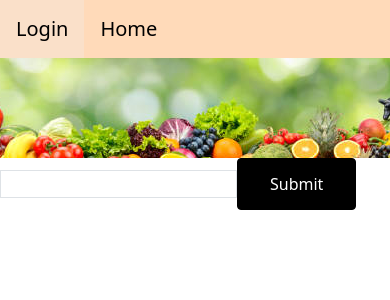
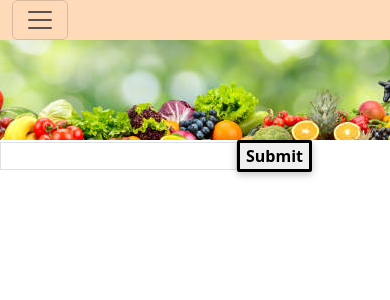
Before and after one commit to raklan/RecipeShare, a Vue app in the folder RecipeShare-Frontend/: page /admin in a window 390 px wide. Shown: the top 300 px of the page. Built offline with nearby package versions, Linux system fonts and the light colour scheme.

Commit message:
Start of mobile view

```diff
--- a/RecipeShare-Frontend/src/components/Button.vue
+++ b/RecipeShare-Frontend/src/components/Button.vue
@@ -12,28 +12,45 @@
 </template>
 
 <style scoped>
-.button {
-  --bg: #000;
-  --hover-bg: peachpuff;
-  --hover-text: #000;
-  color: #fff;
-  cursor: pointer;
-  border: 1px solid var(--bg);
-  border-radius: 4px;
-  padding: 0.8em 2em;
-  background: var(--bg);
-  transition: 0.2s;
+button {
+  display: inline-block;
+  text-align: center;
+  font-weight: bold;
+  border: 3px solid black;
+  border-radius: 2px;
+  position: relative;
+  box-shadow: 0 2px 10px rgba(0, 0, 0, 0.16), 0 3px 6px rgba(0, 0, 0, 0.1);
+  color: black;
+  text-decoration: none;
+  transition: 0.3s ease all;
+  z-index: 1;
 }
 
-.button:hover {
-  color: var(--hover-text);
-  transform: translate(-0.25rem, -0.25rem);
-  background: var(--hover-bg);
-  box-shadow: 0.25rem 0.25rem var(--bg);
+button:before {
+  transition: 0.5s all ease;
+  position: absolute;
+  top: 0;
+  left: 50%;
+  right: 50%;
+  bottom: 0;
+  opacity: 0;
+  content: '';
+  background-color: peachpuff;
+  z-index: -1;
 }
 
-.button:active {
-  transform: translate(0);
-  box-shadow: none;
+button:hover, button:focus {
+  color: black;
+}
+
+button:hover:before, button:focus:before {
+  transition: 0.5s all ease;
+  left: 0;
+  right: 0;
+  opacity: 1;
+}
+
+button:active {
+  transform: scale(0.9);
 }
 </style>
--- a/RecipeShare-Frontend/src/components/Home.vue
+++ b/RecipeShare-Frontend/src/components/Home.vue
@@ -110,7 +110,7 @@
 
 <template>
     <div>
-        <h1>Hello, {{ props.user.username ? props.user.username : "friend" }}!</h1>
+        <h1>Hello, {{ props.user.username ?? "friend" }}!</h1>
         <DataTable class="table table-responsive table-nowrap table-row-border table-hover table-compact"
             :options="vm.dtOptions" :data="vm.recipes"></DataTable>
     </div>
--- a/RecipeShare-Frontend/src/components/RecipeEditor.vue
+++ b/RecipeShare-Frontend/src/components/RecipeEditor.vue
@@ -68,13 +68,13 @@
     }
 }
 
-function loadCategories(){
+function loadCategories() {
     fetch(`${props.apiUrl}/categories`)
         .then(resp => resp.json())
         .then(apiObj => {
-        if(apiObj && apiObj.data){
+            if (apiObj && apiObj.data) {
                 vm.categoryOptions = apiObj.data
-        }else{
+            } else {
                 alert(apiObj.error?.message)
             }
         })
@@ -113,22 +113,21 @@
 
 <template>
     <Button @click="save">Save</Button>
-    <div id="editor" class="d-flex justify-content-around">
-        <div id="recipe-details">
-            <div id="recipe-name" class="mb-6">
+    <div id="editor" class="container-sm mb-3">
+        <div class="row">
+            <div id="recipe-details" class="col-md">
+                <div id="recipe-name" class="mb-3">
                     <label for="name">Name:</label>
-                <input id="name" type="text" autocomplete="off"
-                    class="form-control"
-                    v-model="vm.recipe.name" />
+                    <input id="name" type="text" autocomplete="off" class="form-control" v-model="vm.recipe.name" />
                 </div>
-            <div id="recipe-preptime" class="mb-6">
+                <div id="recipe-preptime" class="mb-3">
                     <label for="preptime">Prep
                         Time:</label>
-                <input id="preptime" type="text" autocomplete="off"
-                    class="form-control"
+                    <input id="preptime" type="text" autocomplete="off" class="form-control"
                         v-model="vm.recipe.preptime" />
                 </div>
-            <form @change="diffSelect" id="difficulty-form" class="mb-6">
+                <div class="mb-3">
+                    <form @change="diffSelect" id="difficulty-form">
                         <label>Difficulty</label>
                         <div id="rating-stars" class="rating">
                             <input value="5" name="rating" id="star5" type="radio">
@@ -142,41 +141,32 @@
                             <input value="1" name="rating" id="star1" type="radio">
                             <label for="star1"></label>
                         </div>
-
                     </form>
-            <div id="recipe-cost" class="mb-6">
+                </div>
+                <div id="recipe-cost" class="mb-3">
                     <label for="cost">Cost:
                         (USD)</label>
-                <input type="number"
-                    class="form-control"
-                    id="cost" v-model="vm.recipe.cost" />
+                    <input type="number" class="form-control" id="cost" v-model="vm.recipe.cost" />
                 </div>
-            <div id="category-select">
+                <div id="category-select" class="mb-3">
                     <label for="category-dropdown">Categories</label>
-                <Multiselect id="category-dropdown"
-                    v-model="vm.recipe.categories"
-                    :options="vm.categoryOptions"
-                    :multiple="true"
-                    :close-on-select="false"
-                    :searchable="true"
-                    label="name"
-                    track-by="name"
+                    <Multiselect id="category-dropdown" v-model="vm.recipe.categories" :options="vm.categoryOptions"
+                        :multiple="true" :close-on-select="false" :searchable="true" label="name" track-by="name"
                         placeholder="Choose some categories"></Multiselect>
                 </div>
-            <div id="recipe-name" class="d-flex justify-content-start p-2">
-                <label for="private-checkbox" class="mx-2">Private?</label>
-                <input id="private-checkbox" type="checkbox"
-                    class="form-check"
-                    v-model="vm.recipe.private" />
+                <div id="recipe-name" class="mb-3 d-flex justify-content-start">
+                    <label for="private-checkbox">Private?</label>
+                    <input id="private-checkbox" type="checkbox" class="form-check mx-2" v-model="vm.recipe.private" />
                 </div>
             </div>
 
-        <div id="ingredient-set-editor">
-            <h3 class="text-lg font-bold">Ingredient Sets</h3>
+            <div id="ingredient-set-editor" class="col-md">
+                <h3 class="text-lg fw-bold">Ingredient Sets</h3>
                 <Button class="mb-2" @click="addIngredientSet">Add Set</Button>
                 <div v-for="(is, index) in vm.ingredientSets">
-                <h5 class="font-bold flex items-center">Ingredient Set {{ index + 1 }}
-                    <button @click="removeIngredientSet(index)" class="deleteButton ml-2">
+                    <h5 class="d-flex justify-content-start">
+                        <span class="m-3 fw-bold">Ingredient Set {{ index + 1 }}</span>
+                        <button @click="removeIngredientSet(index)" class="deleteButton m-2">
                             <svg xmlns="http://www.w3.org/2000/svg" fill="none" viewBox="0 0 50 59" class="bin">
                                 <path fill="#B5BAC1"
                                     d="M0 7.5C0 5.01472 2.01472 3 4.5 3H45.5C47.9853 3 50 5.01472 50 7.5V7.5C50 8.32843 49.3284 9 48.5 9H1.5C0.671571 9 0 8.32843 0 7.5V7.5Z">
@@ -191,22 +181,22 @@
                             </svg>
                         </button>
                     </h5>
-                <div class="flex items-center">
-                    <input
-                        class="bg-gray-50 border border-gray-300 text-gray-900 text-sm rounded-lg block w-full p-2.5 dark:bg-gray-700 dark:border-gray-600 dark:placeholder-gray-400 dark:text-white"
-                        autocomplete="off" :id="`addIngredient${index}`" />
-                    <Button class="w-60 ml-2" @click="addIngredient(is, index)">Add Ingredient</Button>
+                    <div class="input-group">
+                        <input class="form-control" placeholder="Add an Ingredient..." autocomplete="off"
+                            :id="`addIngredient${index}`" />
+                        <Button class="text-center" @click="addIngredient(is, index)">Add Ingredient</Button>
                     </div>
                     <p v-for="(ing, i) in is">{{ `${i + 1}: ${ing}` }}</p>
                 </div>
             </div>
 
-        <div id="step-set-editor">
-            <h3 class="text-lg font-bold">Step Sets</h3>
+            <div id="step-set-editor" class="col-md">
+                <h3 class="text-lg fw-bold">Step Sets</h3>
                 <Button class="mb-2" @click="addStepSet">Add Set</Button>
                 <div v-for="(steps, index) in vm.stepSets">
-                <h5 class="font-bold flex items-center">Step Set {{ index + 1 }}
-                    <button @click="removeStepSet(index)" class="deleteButton ml-2">
+                    <h5 class="d-flex justify-content-start">
+                        <span class="m-3 fw-bold">Set {{ index + 1 }}</span>
+                        <button @click="removeStepSet(index)" class="deleteButton m-2">
                             <svg xmlns="http://www.w3.org/2000/svg" fill="none" viewBox="0 0 50 59" class="bin">
                                 <path fill="#B5BAC1"
                                     d="M0 7.5C0 5.01472 2.01472 3 4.5 3H45.5C47.9853 3 50 5.01472 50 7.5V7.5C50 8.32843 49.3284 9 48.5 9H1.5C0.671571 9 0 8.32843 0 7.5V7.5Z">
@@ -221,13 +211,13 @@
                             </svg>
                         </button>
                     </h5>
-                <div class="flex items-center">
-                    <input
-                        class="bg-gray-50 border border-gray-300 text-gray-900 text-sm rounded-lg block w-full p-2.5 dark:bg-gray-700 dark:border-gray-600 dark:placeholder-gray-400 dark:text-white"
+                    <div class="input-group">
+                        <input class="form-control" autocomplete="off" placeholder="Add a Step..."
                             :id="`addStep${index}`" />
-                    <Button class="w-60 ml-2" @click="addStep(steps, index)">Add Step</Button>
+                        <Button class="text-center" @click="addStep(steps, index)">Add Step</Button>
                     </div>
                     <p v-for="(step, i) in steps">{{ `${i + 1}: ${step}` }}</p>
+                </div>
             </div>
         </div>
     </div>
@@ -238,7 +228,7 @@
 
 <style scoped>
 .rating {
-    display: inline-block;
+    display:inline;
 }
 
 .rating input {
@@ -280,24 +270,29 @@
     position: relative;
     overflow: hidden;
 }
+
 .deleteButton svg {
     width: 44%;
 }
+
 .deleteButton:hover {
     background-color: rgb(237, 56, 56);
     overflow: visible;
 }
+
 .bin path {
     transition: all 0.2s;
 }
+
 .deleteButton:hover .bin path {
     fill: #fff;
 }
+
 .deleteButton:active {
     transform: scale(0.98);
 }
+
 .deleteButton:hover .tooltip {
     opacity: 1;
 }
-
 </style>
--- a/RecipeShare-Frontend/src/components/TopNav.vue
+++ b/RecipeShare-Frontend/src/components/TopNav.vue
@@ -1,5 +1,5 @@
 <script setup>
-import {computed} from 'vue'
+import { computed } from 'vue'
 
 const props = defineProps({
   navLinks: {
@@ -14,20 +14,27 @@
   const dontShowUser = ['/login', '/register']
   const dontShowAnonymous = ['/newRecipe']
 
-  if(props.isLoggedIn === true){
+  if (props.isLoggedIn === true) {
     return props.navLinks.filter(link => !dontShowUser.includes(link.route))
-  }else{
+  } else {
     return props.navLinks.filter(link => !dontShowAnonymous.includes(link.route))
   }
 })
-
 </script>
 
 <template>
-    <nav>
+  <nav class="navbar sticky-top navbar-expand-md">
+    <div class="container-fluid">
+      <button class="navbar-toggler" type="button" data-bs-toggle="collapse" data-bs-target="#navbarSupportedContent"
+        aria-controls="navbarSupportedContent" aria-expanded="false" aria-label="Toggle navigation">
+        <span class="navbar-toggler-icon"></span>
+      </button>
+      <div class="collapse navbar-collapse" id="navbarSupportedContent">
         <a v-if="isLoggedIn" @click="$emit('logout')" style="cursor: pointer">Log Out</a>
-        <RouterLink v-for="item in routes" :to="item.route">{{item.name}}</RouterLink>
+        <RouterLink v-for="item in routes" :to="item.route">{{ item.name }}</RouterLink>
         <RouterLink v-if="props.isAdmin === true" to="/admin">Admin</RouterLink>
+      </div>
+    </div>
   </nav>
 </template>
 
@@ -37,7 +44,7 @@
   margin: 0;
   padding: 0;
   overflow: hidden;
-  background-color:peachpuff;
+  background-color: peachpuff;
 }
 
 nav a {
```
Also changed, not shown: 1 other file (tests, documents, lock files or other folders). Lines whose indentation alone changed are shown as unchanged.
